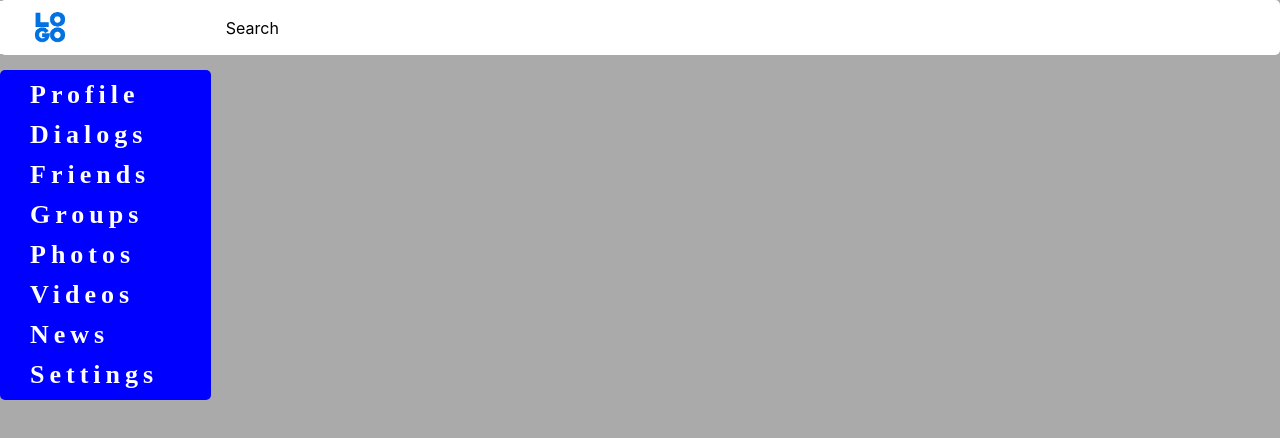
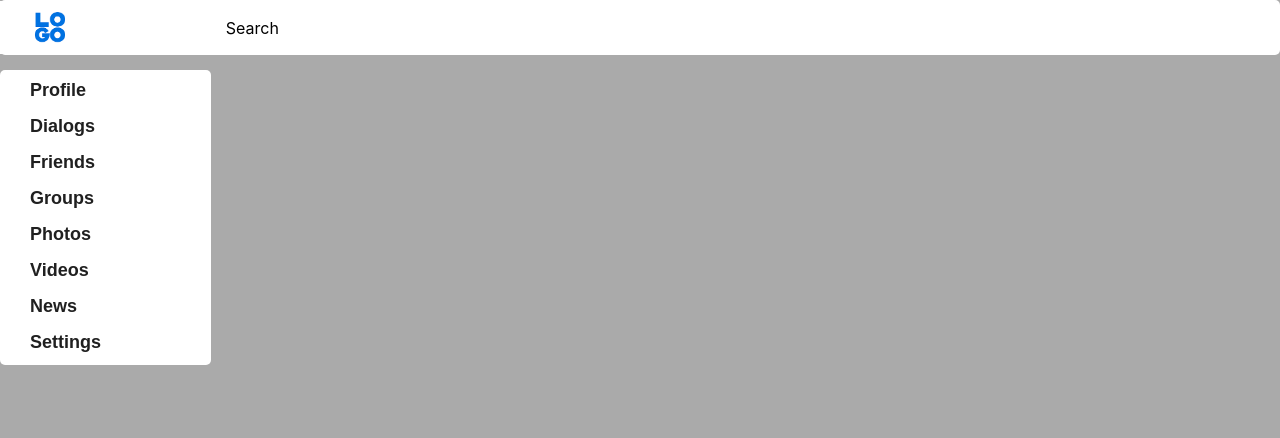
Before and after one commit to disaq1/my-app, a React (Create React App) app: page / in a window 1280 px wide. Shown: the top 438 px of the page. Built offline with nearby package versions, Linux system fonts and the light colour scheme.

Commit message:
Adds the initial markup of the 'Navbar' page (aside menu)

```diff
--- a/src/components/Navbar/Navbar.css
+++ b/src/components/Navbar/Navbar.css
@@ -1,13 +1,13 @@
 .nav {
     grid-area: nav;
-    background: blue;
+    background: white;
     margin: 0;
     padding: 0;
     border-radius: 5px;
 
-    max-height: 420px;
+    height: 295px;
 
-    font-family: 'Hachi Maru Pop', cursive;  /* Доделать */
+    font-family: sans-serif;;
 }
 
 .nav__items {
@@ -20,26 +20,29 @@
     width: 100%;
 
     border-radius: 5px;
-    padding: 0 0 0 30px;
+    padding:5px 0 5px 30px;
     box-sizing: border-box;
-    margin: 10px 0;
+    margin: 5px 0;
 
     transition: 0.3s;
 }
 
 .nav__link {
     text-decoration: none;
-    color: white;
-
-    font-size: 26px;
+    color: rgb(32, 32, 32);
+    width: 100%;
+    font-size: 18px;
     font-weight: 700;
-    letter-spacing: 5px;
     border-radius: 5px;
 
     transition: 0.3s;
 }
 
 .nav__item:hover {
-    background: red;
+    background: gray;
     cursor: pointer;
 }
+
+.active {
+    background: gray;
+}
--- a/src/components/Navbar/Navbar.jsx
+++ b/src/components/Navbar/Navbar.jsx
@@ -1,49 +1,50 @@
+import { NavLink } from 'react-router-dom';
 import './Navbar.css'
 
 const Navbar = () => {
     return (
         <nav className="nav">
             <ul className="nav__items">
+                <NavLink className="nav__link" to='/profile'>
                     <li className="nav__item">
-                    <a className="nav__link" href='/profile'>
                         Profile
-                    </a>
                     </li>
+                </NavLink>
+                <NavLink className="nav__link" to='/dialogs'>
                     <li className="nav__item">
-                    <a className="nav__link" href='/dialogs'>
                         Dialogs
-                    </a>
                     </li>
+                </NavLink>
+                <NavLink className="nav__link" to='/friends'>
                     <li className="nav__item">
-                    <a className="nav__link" href='#'>
                         Friends
-                    </a>
                     </li>
+                </NavLink>
+                <NavLink className="nav__link" to='/groups'>
                     <li className="nav__item">
-                    <a className="nav__link" href='#'>
                         Groups
-                    </a>
                     </li>
+                </NavLink>
+                <NavLink className="nav__link" to='/photos'>
                     <li className="nav__item">
-                    <a className="nav__link" href='#'>
                         Photos
-                    </a>
                     </li>
+                </NavLink>
+                <NavLink className="nav__link" to='/videos'>
                     <li className="nav__item">
-                    <a className="nav__link" href='#'>
                         Videos
-                    </a>
                     </li>
+                </NavLink>
+                <NavLink className="nav__link" to='/news'>
                     <li className="nav__item">
-                    <a className="nav__link" href='#'>
                         News
-                    </a>
                     </li>
+                </NavLink>
+                <NavLink className="nav__link" to='/settings'>
                     <li className="nav__item">
-                    <a className="nav__link" href='#'>
                         Settings
-                    </a>
                     </li>
+                </NavLink>
             </ul>
         </nav>
     )
```
Lines whose indentation alone changed are shown as unchanged.
